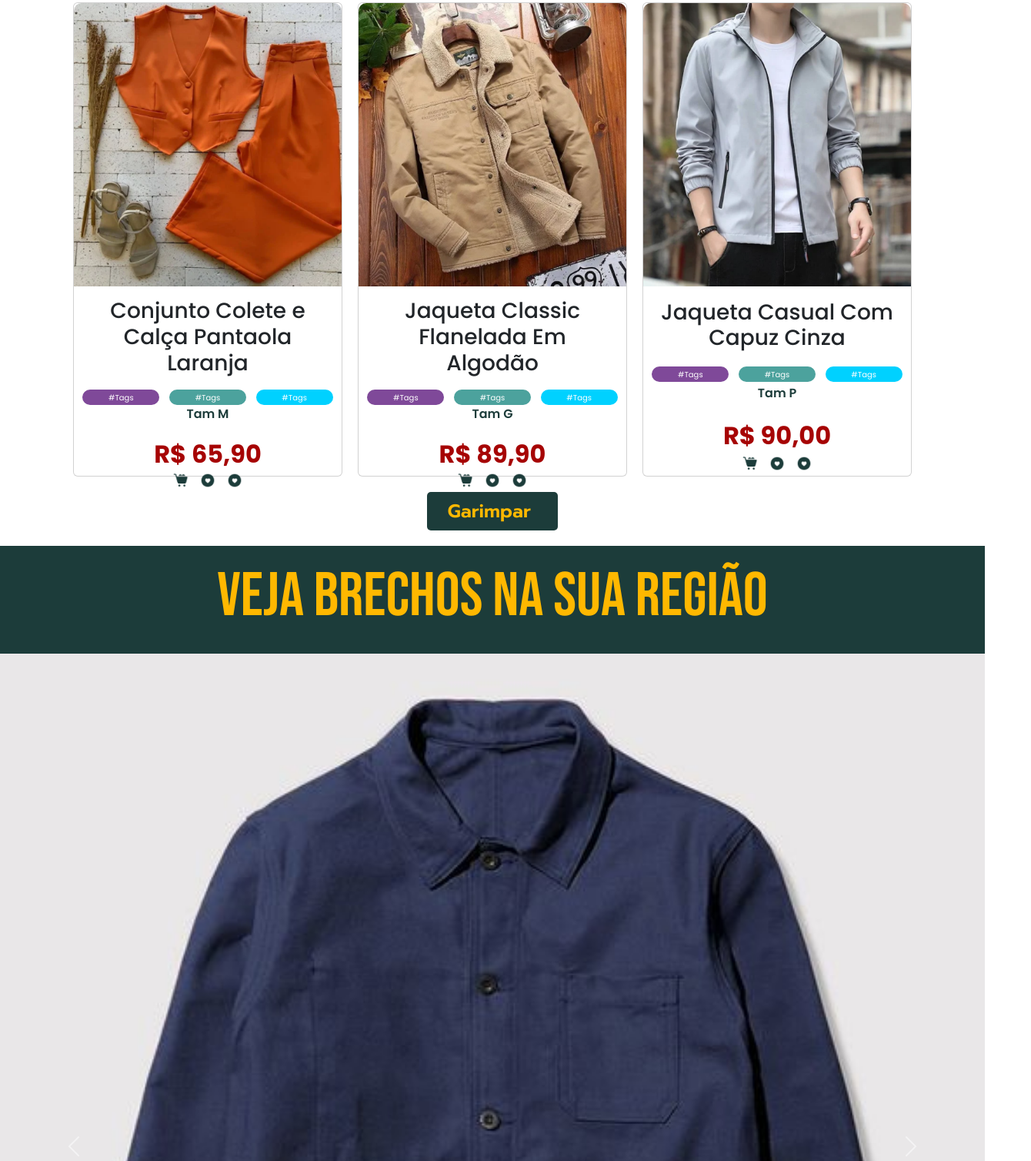
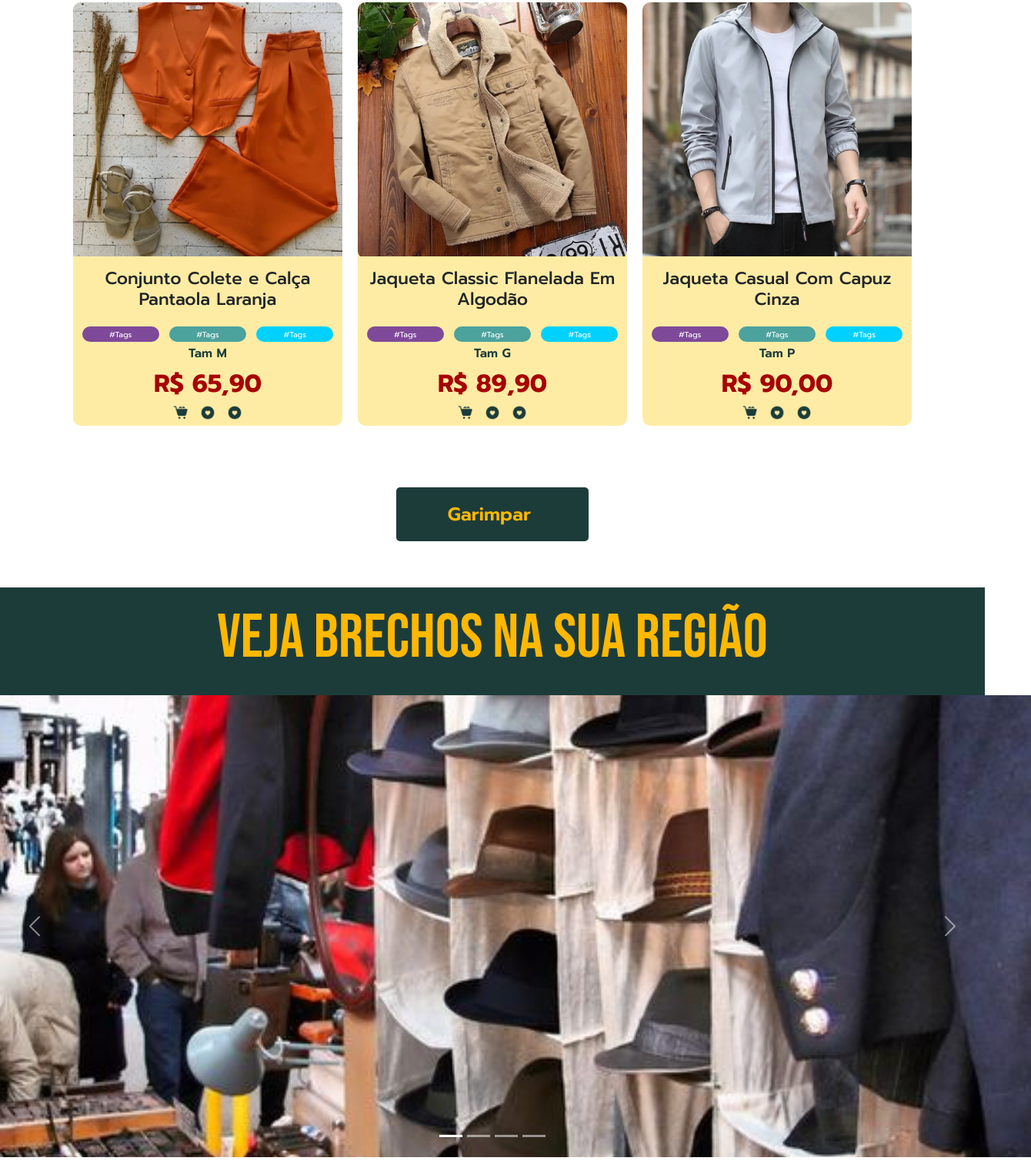
Before and after one commit to Sorazama/REVESTE, a plain HTML site: page index.html in a window 1280 px wide. Shown: the part 357-1865 px from the top of the page at 77% size, 1340 px wide, since content can reach past the window. Drawn offline with nearby package versions, Linux system fonts and the light colour scheme; files whose address does not match are found by name.

Commit message:
Melhorando main

```diff
--- a/index.html
+++ b/index.html
@@ -53,7 +53,7 @@
             </div>
 
             <div class="container-card">
-                <div class="card">
+                <div class="card-roupa">
                     <div class="img-card">
                         <img src="Imagens/conjunto laranja.png" alt="">
                     </div>
@@ -69,7 +69,7 @@
                         </div>
 
                         <div class="tamanho">
-                            <p>Tam M</p>
+                            <p class="m-0">Tam M</p>
                         </div>
 
                         <div class="preco">
@@ -84,7 +84,7 @@
                     </div>
                 </div>
 
-                <div class="card">
+                <div class="card-roupa">
                     <div class="img-card">
                         <img src="Imagens/jaqueta flanelada.png" alt="">
                     </div>
@@ -101,7 +101,7 @@
                         </div>
 
                         <div class="tamanho">
-                            <p>Tam G</p>
+                            <p class="m-0">Tam G</p>
                         </div>
 
                         <div class="preco">
@@ -116,7 +116,7 @@
                     </div>
                 </div>
 
-                <div class="card">
+                <div class="card-roupa">
                     <div class="img-card">
                         <img src="Imagens/jaqueta cinza.png" alt="">
                     </div>
@@ -134,7 +134,7 @@
                         </div>
 
                         <div class="tamanho">
-                            <p>Tam P</p>
+                            <p class="m-0">Tam P</p>
                         </div>
 
                         <div class="preco">
@@ -173,16 +173,21 @@
                       <button type="button" data-bs-target="#carouselExampleIndicators" data-bs-slide-to="0" class="active" aria-current="true" aria-label="Slide 1"></button>
                       <button type="button" data-bs-target="#carouselExampleIndicators" data-bs-slide-to="1" aria-label="Slide 2"></button>
                       <button type="button" data-bs-target="#carouselExampleIndicators" data-bs-slide-to="2" aria-label="Slide 3"></button>
+                      <button type="button" data-bs-target="#carouselExampleIndicators" data-bs-slide-to="3" aria-label="Slide 4"></button>
                     </div>
                     <div class="carousel-inner">
                       <div class="carousel-item active teste">
-                        <img src="Imagens/formal2.jpg" class="d-block w-100" alt="...">
+                        <img src="Imagens/loja3.jpg" class="d-block  w-100 teste" alt="...">
                       </div>
                       <div class="carousel-item">
-                        <img src="Imagens/image 9.png" class="d-block w-100" alt="...">
+                        <img src="Imagens/loja2.jpg" class="d-block w-100 teste" alt="...">
                       </div>
                       <div class="carousel-item">
-                        <img src="..." class="d-block w-100" alt="...">
+                        <img src="Imagens/loja1.jpg" class="d-block w-100 teste" alt="...">
+                      </div>
+
+                      <div class="carousel-item">
+                        <img src="Imagens/loja2.jpg" class="d-block w-100 teste" alt="...">
                       </div>
                     </div>
                     <button class="carousel-control-prev" type="button" data-bs-target="#carouselExampleIndicators" data-bs-slide="prev">
@@ -198,6 +203,8 @@
 
         </section>
 
+        <section class="test2"></section>
+
     </main>
 
     <script src="https://cdn.jsdelivr.net/npm/bootstrap@5.3.3/dist/js/bootstrap.bundle.min.js" integrity="sha384-YvpcrYf0tY3lHB60NNkmXc5s9fDVZLESaAA55NDzOxhy9GkcIdslK1eN7N6jIeHz" crossorigin="anonymous"></script>
--- a/style.css
+++ b/style.css
@@ -169,8 +169,11 @@ li a {
 }
 
 main {
+    display: flex;
+    justify-content: center;
+    flex-direction: column;
     width: 100%;
-    max-width: 1400px;
+    align-items: center;
     height: auto;
     margin: auto;
 }
@@ -190,9 +193,6 @@ main {
     text-align: center;
     font-family: 'Bebas Neue';
 
-
-
-
 }
 
 .container-card {
@@ -207,12 +207,12 @@ main {
 
 }
 
-.card {
-    height: 500px;
+.card-roupa {
+    height: 550px;
     width: 350px;
     background-color: var(--card);
     border-radius: 10px;
-    font-family: 'poppins';
+    font-family: 'prompt';
 }
 
 .img-card {
@@ -244,8 +244,12 @@ main {
     width: 100%;
     padding: 10px;
     font-weight: 100;
-    font-size: 1rem;
+    font-size: 0.7rem;
 
+}
+
+.titulo-roupa h3 {
+    font-size: 1.4rem;
 }
 
 .tags {
@@ -253,6 +257,7 @@ main {
     justify-content: space-around;
     width: 100%;
 }
+
 
 .tag {
     display: flex;
@@ -264,6 +269,7 @@ main {
     color: #fff;
     font-size: 10px;
 }
+
 
 .tamanho p {
     color: #1C3C3A;
@@ -290,24 +296,27 @@ main {
 }
 
 .btn-garimpar {
-    height: 50px;
-    width: 170px;
+    height: 70px;
+    width: 250px;
     color: #FFB800;
     background-color: #1C3C3A;
     font-size: 1.5rem;
     border-radius: 5px;
     font-family: 'prompt';
     font-weight: 600;
+    margin: 60px 0px;
 }
 
-.brechos{
+.brechos {
+    display: flex;
+    justify-content: center;
+    flex-direction: column;
+    align-items: center;
     width: 100%;
-    margin-top: 20px;
     height: 700px;
-    background-color: red;
 }
 
-.header-section{
+.header-section {
     display: flex;
     justify-content: center;
     align-items: center;
@@ -317,18 +326,22 @@ main {
     font-family: "bebas neue";
 }
 
-.titulo-section{
+
+.titulo-section {
     color: #FFB800;
     font-family: "bebas neue";
 }
 
-.container-carrossel{
-    width: 100%;
+.container-carrossel {
+    width: 1400px;
     height: 80%;
     background-color: blue;
 }
 
-.teste{
+.teste {
     height: 100%;
     background-color: red;
+    height: 600px;
+    object-fit: cover;
+
 }
```
